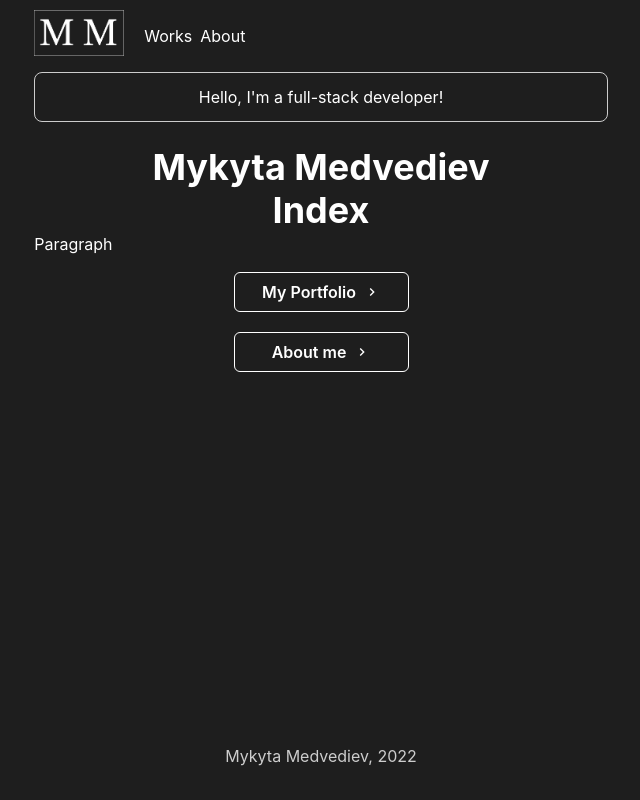
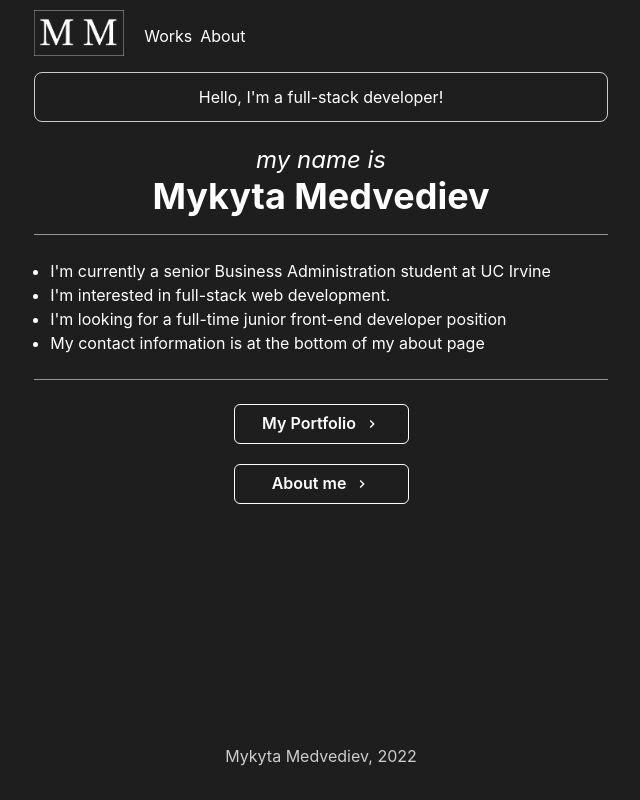
Before and after one commit to Furilon/portfolio-website, a Next.js app: page / in a window 1280 px wide. Shown: the whole page, without its empty margins (319-959 px from the left). Built offline with nearby package versions, Linux system fonts and the light colour scheme.

Commit message:
Added basic info section on the homepage

```diff
--- a/pages/index.js
+++ b/pages/index.js
@@ -7,6 +7,9 @@ import {
   Link,
   Text,
   Flex,
+  UnorderedList,
+  ListItem,
+  Divider,
 } from "@chakra-ui/react";
 import Section from "../components/section";
 import { ChevronRightIcon } from "@chakra-ui/icons";
@@ -30,19 +33,46 @@ export default function Index() {
         </Box>
 
         <Box display={{ md: "flex" }}>
-          <Box flexGrow={1}>
+          <Flex flexGrow={1} direction="column">
+            <Heading
+              as="h1"
+              textColor="white"
+              textAlign="center"
+              fontWeight="normal"
+              fontSize="1.5rem"
+              fontStyle="italic"
+            >
+              my name is
+            </Heading>
             <Heading as="h1" textColor="white" textAlign="center">
               Mykyta Medvediev
             </Heading>
-          </Box>
+            <Divider mt={4} />
+          </Flex>
         </Box>
-        <Section delay={0.1}>
-          <Heading textColor="white" textAlign="center">
-            Index
-          </Heading>
-          <Text as="p" textColor="white">
-            Paragraph
-          </Text>
+
+        <Section delay={0.5}>
+          <UnorderedList my={6}>
+            <ListItem>
+              I&apos;m currently a senior Business Administration student at UC
+              Irvine
+            </ListItem>
+            <ListItem>
+              I&apos;m interested in full-stack web development.
+            </ListItem>
+            <ListItem>
+              I&apos;m looking for a full-time junior front-end developer
+              position
+            </ListItem>
+            <ListItem>
+              My contact information is at the bottom of my{" "}
+              <Link href="/about#contacts">about</Link> page
+            </ListItem>
+          </UnorderedList>
+          <Divider />
+        </Section>
+
+        <Section delay={1}>
           <Flex direction="column" justify="center" align="center" my={4}>
             <NextLink href="/works">
               <Button
```
